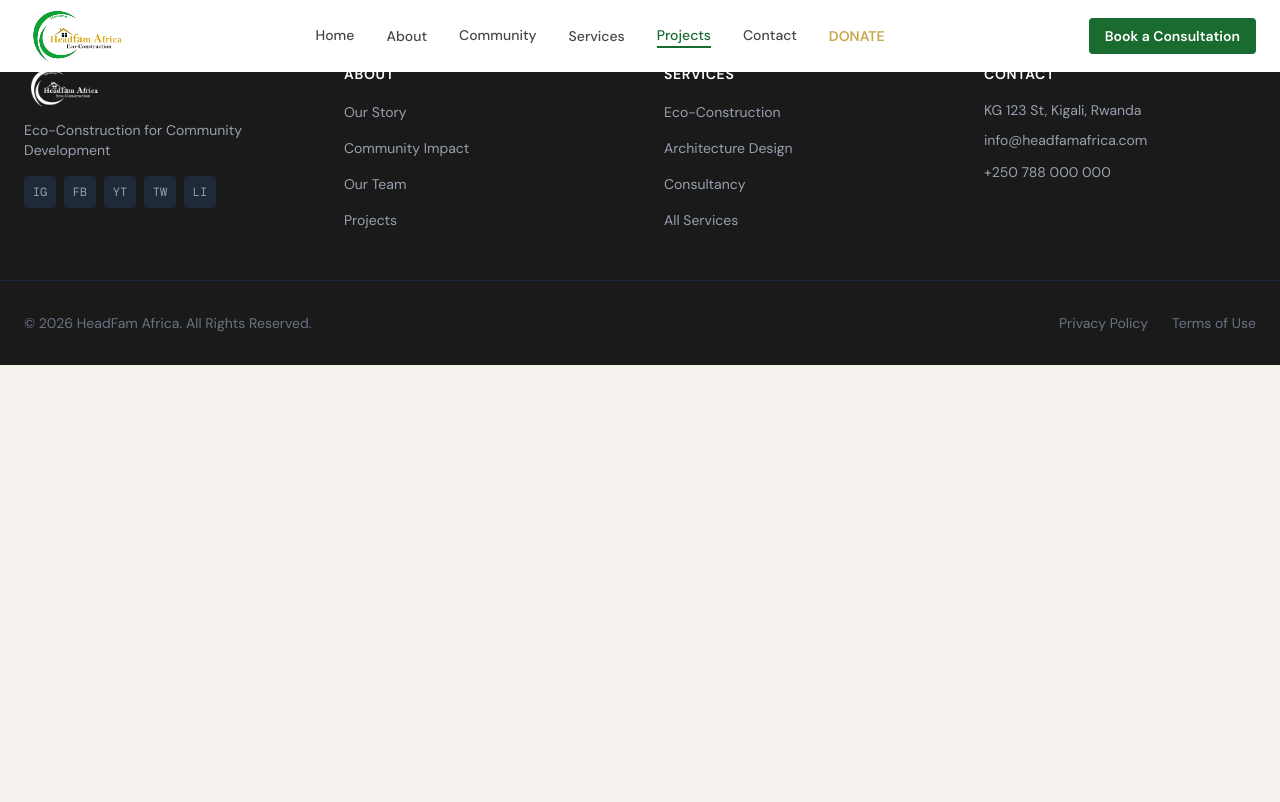
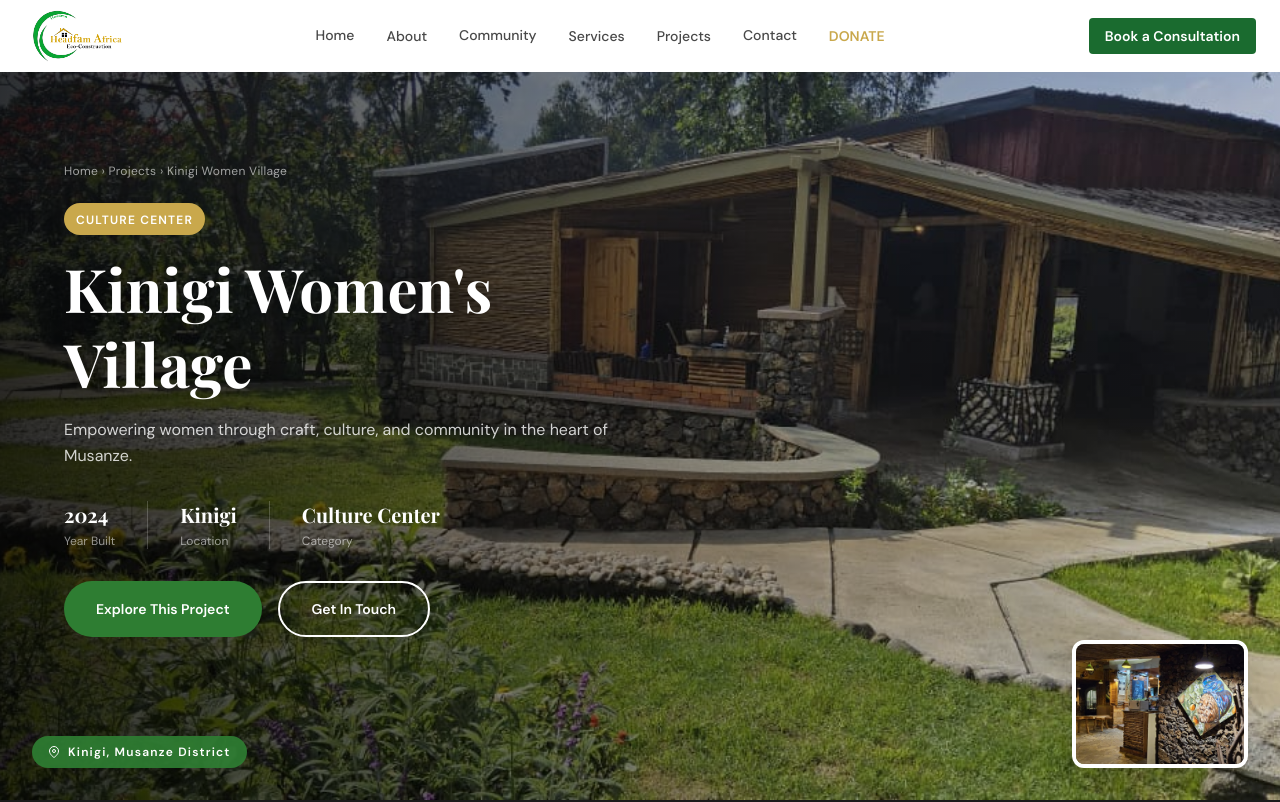
Before and after one commit to muhorakeye/Headfam, a React (Vite) app: page /projects/kinigi-womens-village in a window 1280 px wide. Shown: the top 802 px of the page. Built offline with nearby package versions, Linux system fonts and the light colour scheme.

Commit message:
feat(projects): scaffold 3 project detail pages with 7 sections each, routes, and barrel exports

```diff
--- a/src/components/layout/Navbar.tsx
+++ b/src/components/layout/Navbar.tsx
@@ -22,12 +22,19 @@ const ABOUT_DROPDOWN = [
   { label: 'Our Policy', to: '/about/our-policy' },
 ];
 
+const PROJECTS_DROPDOWN = [
+  { label: "Kinigi Women's Village", to: '/projects/kinigi-womens-village' },
+  { label: 'Masaka Sweet Apartment', to: '/projects/masaka-sweet-apartment' },
+  { label: 'Noble Cheer Resort', to: '/projects/noble-cheer-resort' },
+];
+
 export function Navbar() {
   const scrollY = useScrollPosition();
   const location = useLocation();
   const [menuOpen, setMenuOpen] = useState(false);
   const [servicesOpen, setServicesOpen] = useState(false);
   const [aboutOpen, setAboutOpen] = useState(false);
+  const [projectsOpen, setProjectsOpen] = useState(false);
 
   // Shared link classes — border-b-2 on all links keeps heights consistent
   const desktopLinkBase = 'font-body text-sm font-medium pb-px border-b-2 transition-colors duration-300 ease-in-out';
@@ -145,6 +152,41 @@ export function Navbar() {
               );
             }
 
+            // Projects gets a hover dropdown
+            if (link.label === 'Projects') {
+              return (
+                <div
+                  key={link.to}
+                  className="relative"
+                  onMouseEnter={() => setProjectsOpen(true)}
+                  onMouseLeave={() => setProjectsOpen(false)}
+                >
+                  <span
+                    className={`${desktopLinkBase} border-transparent text-charcoal/80 hover:text-forest cursor-pointer select-none`}
+                    onClick={() => setProjectsOpen((o) => !o)}
+                  >
+                    {link.label}
+                  </span>
+
+                  {projectsOpen && (
+                    <div className="absolute top-full left-1/2 -translate-x-1/2 mt-3 bg-white shadow-md rounded-md py-2 min-w-[220px]">
+                      <div className="absolute -top-3 left-0 right-0 h-3" />
+                      {PROJECTS_DROPDOWN.map((item) => (
+                        <Link
+                          key={item.to}
+                          to={item.to}
+                          onClick={() => setProjectsOpen(false)}
+                          className="block px-4 py-2 font-body text-sm text-charcoal hover:bg-forest-light hover:text-forest transition-colors duration-200"
+                        >
+                          {item.label}
+                        </Link>
+                      ))}
+                    </div>
+                  )}
+                </div>
+              );
+            }
+
             return (
               <NavLink
                 key={link.to}
@@ -242,6 +284,26 @@ export function Navbar() {
             );
           }
 
+          if (link.label === 'Projects') {
+            return (
+              <div key={link.to}>
+                <span className="block py-4 px-6 font-body text-base font-medium border-b border-gray-100 text-charcoal select-none">
+                  {link.label}
+                </span>
+                {PROJECTS_DROPDOWN.map((item) => (
+                  <Link
+                    key={item.to}
+                    to={item.to}
+                    onClick={() => setMenuOpen(false)}
+                    className="block py-3 pl-10 pr-6 font-body text-sm text-charcoal/70 hover:text-forest border-b border-gray-100 transition-colors"
+                  >
+                    {item.label}
+                  </Link>
+                ))}
+              </div>
+            );
+          }
+
           return (
             <div key={link.to}>
               <NavLink
--- a/src/components/sections/Projects/kinigiWomensVillage/KWVHero.tsx
+++ b/src/components/sections/Projects/kinigiWomensVillage/KWVHero.tsx
@@ -1,7 +1,206 @@
+import { useState, useEffect } from 'react'
+import { motion } from 'framer-motion'
+import hero0 from '../../../../assets/Hero/headfam.jpeg'
+import hero1 from '../../../../assets/Hero/headfam1.jpeg'
+
+const onImgError = (e: React.SyntheticEvent<HTMLImageElement>) => {
+  e.currentTarget.style.backgroundColor = '#1b4332'
+  e.currentTarget.src = ''
+}
+
 export default function KWVHero() {
+  const [exploreHovered, setExploreHovered] = useState(false)
+  const [contactHovered, setContactHovered] = useState(false)
+
+  useEffect(() => {
+    window.scrollTo(0, 0)
+  }, [])
+
+  function scrollToOverview() {
+    document.getElementById('kwv-overview')?.scrollIntoView({ behavior: 'smooth' })
+  }
+
   return (
-    <section id="kwv-hero">
-      {/* KWVHero — coming soon */}
+    <section
+      id="kwv-hero"
+      className="relative overflow-hidden h-screen min-h-[600px]"
+    >
+      {/* Background image */}
+      <img
+        src={hero0}
+        alt="Kinigi Women's Village"
+        onError={onImgError}
+        className="absolute inset-0 w-full h-full object-cover object-center z-0"
+      />
+
+      {/* Dark gradient overlay */}
+      <div
+        className="absolute inset-0 z-10"
+        style={{
+          background:
+            'linear-gradient(to right, rgba(0,0,0,0.80) 0%, rgba(0,0,0,0.35) 60%, rgba(0,0,0,0.1) 100%)',
+        }}
+      />
+
+      {/* Floating thumbnail */}
+      <img
+        src={hero1}
+        alt="Kinigi Women's Village interior"
+        onError={onImgError}
+        className="absolute bottom-8 right-8 z-20 w-44 h-32 object-cover rounded-xl shadow-2xl border-4 border-white"
+      />
+
+      {/* Location badge */}
+      <div
+        className="absolute bottom-8 left-8 z-20 px-4 py-2 rounded-full flex items-center gap-2"
+        style={{ backgroundColor: 'rgba(46,125,50,0.92)' }}
+      >
+        <svg
+          width="12"
+          height="12"
+          viewBox="0 0 24 24"
+          fill="none"
+          stroke="white"
+          strokeWidth="2"
+        >
+          <path d="M21 10c0 7-9 13-9 13s-9-6-9-13a9 9 0 0 1 18 0z" />
+          <circle cx="12" cy="10" r="3" />
+        </svg>
+        <span
+          className="text-xs font-bold text-white tracking-widest"
+          style={{ fontFamily: '"DM Sans", sans-serif' }}
+        >
+          Kinigi, Musanze District
+        </span>
+      </div>
+
+      {/* Content block */}
+      <div
+        className="absolute left-10 md:left-16 z-20 max-w-xl"
+        style={{ top: '50%', transform: 'translateY(-50%)' }}
+      >
+        {/* Breadcrumb */}
+        <motion.p
+          className="text-xs tracking-wide mb-6"
+          style={{ color: 'rgba(255,255,255,0.6)', fontFamily: '"DM Sans", sans-serif' }}
+          initial={{ opacity: 0 }}
+          animate={{ opacity: 1 }}
+          transition={{ delay: 0.2, duration: 0.5 }}
+        >
+          Home › Projects › Kinigi Women Village
+        </motion.p>
+
+        {/* Category badge */}
+        <motion.div
+          className="inline-flex items-center gap-2 mb-4"
+          initial={{ opacity: 0, y: 16 }}
+          animate={{ opacity: 1, y: 0 }}
+          transition={{ delay: 0.3, duration: 0.5 }}
+        >
+          <div className="px-3 py-1 rounded-full" style={{ backgroundColor: '#C9A84C' }}>
+            <span
+              className="text-xs font-bold text-white tracking-widest"
+              style={{ fontFamily: '"DM Sans", sans-serif' }}
+            >
+              CULTURE CENTER
+            </span>
+          </div>
+        </motion.div>
+
+        {/* Title */}
+        <motion.h1
+          className="text-4xl md:text-6xl font-black text-white leading-tight mb-4"
+          style={{
+            fontFamily: '"Playfair Display", serif',
+            textShadow: '0 2px 20px rgba(0,0,0,0.3)',
+          }}
+          initial={{ opacity: 0, y: 24 }}
+          animate={{ opacity: 1, y: 0 }}
+          transition={{ delay: 0.4, duration: 0.7 }}
+        >
+          Kinigi Women's Village
+        </motion.h1>
+
+        {/* Tagline */}
+        <motion.p
+          className="text-base leading-relaxed mb-8"
+          style={{ color: 'rgba(255,255,255,0.8)', fontFamily: '"DM Sans", sans-serif' }}
+          initial={{ opacity: 0 }}
+          animate={{ opacity: 1 }}
+          transition={{ delay: 0.6, duration: 0.5 }}
+        >
+          Empowering women through craft, culture, and community in the heart of Musanze.
+        </motion.p>
+
+        {/* Stats row */}
+        <motion.div
+          className="flex gap-8 mb-8"
+          initial={{ opacity: 0, y: 16 }}
+          animate={{ opacity: 1, y: 0 }}
+          transition={{ delay: 0.7, duration: 0.5 }}
+        >
+          {[
+            { value: '2024', label: 'Year Built', divider: true },
+            { value: 'Kinigi', label: 'Location', divider: true },
+            { value: 'Culture Center', label: 'Category', divider: false },
+          ].map((stat) => (
+            <div
+              key={stat.label}
+              className={stat.divider ? 'pr-8' : ''}
+              style={stat.divider ? { borderRight: '1px solid rgba(255,255,255,0.2)' } : {}}
+            >
+              <p
+                className="text-xl font-black text-white"
+                style={{ fontFamily: '"Playfair Display", serif' }}
+              >
+                {stat.value}
+              </p>
+              <p
+                className="text-xs mt-1"
+                style={{ color: 'rgba(255,255,255,0.55)', fontFamily: '"DM Sans", sans-serif' }}
+              >
+                {stat.label}
+              </p>
+            </div>
+          ))}
+        </motion.div>
+
+        {/* Button row */}
+        <motion.div
+          className="flex gap-4 flex-wrap"
+          initial={{ opacity: 0 }}
+          animate={{ opacity: 1 }}
+          transition={{ delay: 0.8, duration: 0.5 }}
+        >
+          <button
+            onClick={scrollToOverview}
+            className="px-8 py-4 rounded-full text-sm font-bold text-white transition-colors duration-300"
+            style={{
+              backgroundColor: exploreHovered ? '#C9A84C' : '#2E7D32',
+              fontFamily: '"DM Sans", sans-serif',
+            }}
+            onMouseEnter={() => setExploreHovered(true)}
+            onMouseLeave={() => setExploreHovered(false)}
+          >
+            Explore This Project
+          </button>
+
+          <a href="/contact">
+            <button
+              className="px-8 py-4 rounded-full text-sm font-semibold border-2 border-white transition-colors duration-300"
+              style={{
+                backgroundColor: contactHovered ? 'white' : 'transparent',
+                color: contactHovered ? '#1a1a1a' : 'white',
+                fontFamily: '"DM Sans", sans-serif',
+              }}
+              onMouseEnter={() => setContactHovered(true)}
+              onMouseLeave={() => setContactHovered(false)}
+            >
+              Get In Touch
+            </button>
+          </a>
+        </motion.div>
+      </div>
     </section>
   )
 }
```
